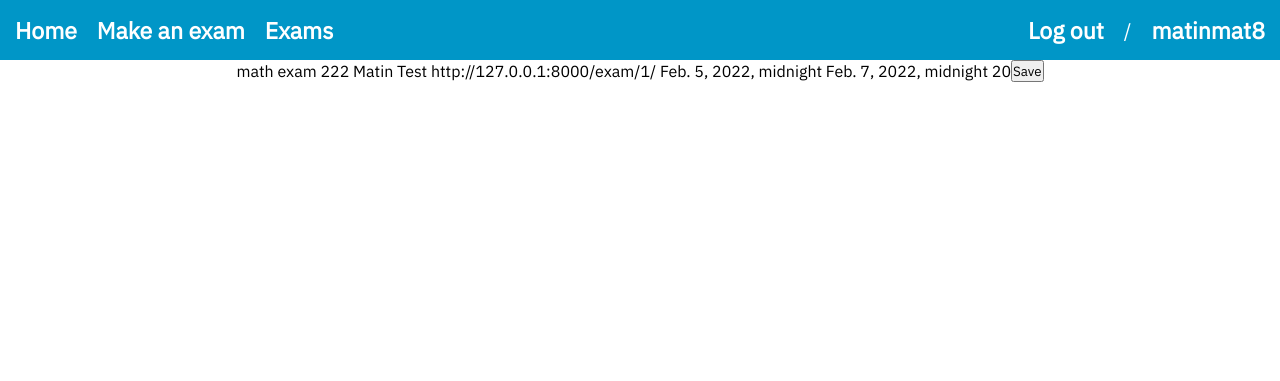
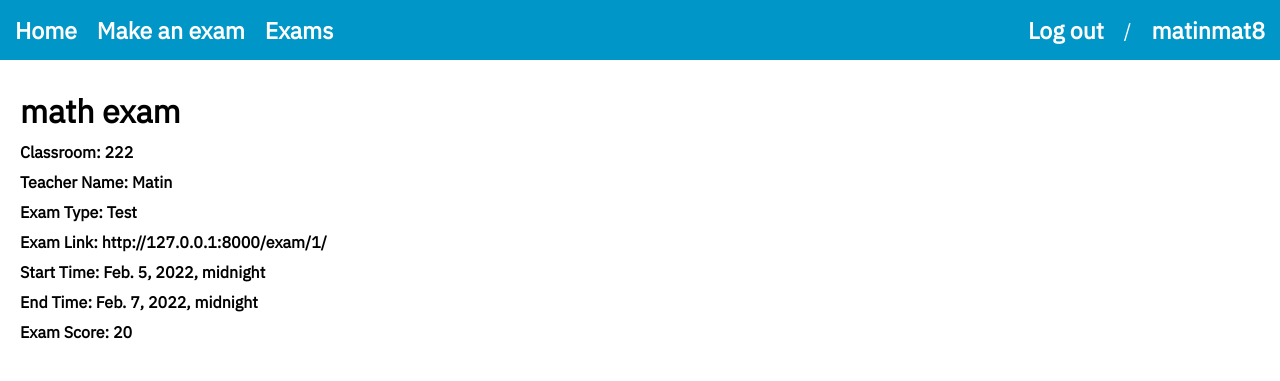
Before and after one commit to matinmat8/Exam, a Django app: page /exam/detail/1/ in a window 1280 px wide. Shown: the top 381 px of the page. Run offline with Django 4.2, Linux system fonts and the light colour scheme; a user stored in the database is signed in; data comes from the database, SQL or seed files in the repository; both versions use the stored data as it was after the commit.

Commit message:
add detail box

```diff
--- /dev/null
+++ b/exam/static/css/list/style.css
@@ -0,0 +1,12 @@
+main {
+	padding: 30px 20px;
+}
+
+#info > b {
+	display: block;
+	margin: 10px 0;
+}
+
+#details {
+	width: 100%;
+}
--- a/exam/templates/exam/exam_detail.html
+++ b/exam/templates/exam/exam_detail.html
@@ -1,18 +1,32 @@
 {% extends 'exam/base.html' %}
+{% load static %}
+
+{% block selfLink %}
+
+    <link rel="stylesheet" type="text/css" href="{% static 'css/list/style.css' %}">
+
+{% endblock selfLink %}
+
 
 {% block content %}
-    {{ object.title }}
-    {{ object.classroom }}
-    {{ object.teacher_name }}
-    {{ object.type_of_exam }}
-    {{ object.exam_url }}
-    {{ object.start_time }}
-    {{ object.end_time }}
-    {{ object.exam_score }}
 
+    <div id="details">
+        <h1>{{ object.title }}</h1>
 
-    <form method="post">
+        <div id="info">
+            <b>Classroom: {{ object.classroom }}</b>
+            <b>Teacher Name: {{ object.teacher_name }}</b>
+            <b>Exam Type: {{ object.type_of_exam }}</b>
+            <b>Exam Link: {{ object.exam_url }}</b>
+            <b>Start Time: {{ object.start_time }}</b>
+            <b>End Time: {{ object.end_time }}</b>
+            <b>Exam Score: {{ object.exam_score }}</b>
+        </div>
+    </div>
+
+    <!-- exam form ===> work -->
+    <!-- <form method="post">
         {% csrf_token %}
         <input type="submit" value="Save">
-    </form>
+    </form> -->
 {% endblock %}
```
Also changed, not shown: db.sqlite3.
